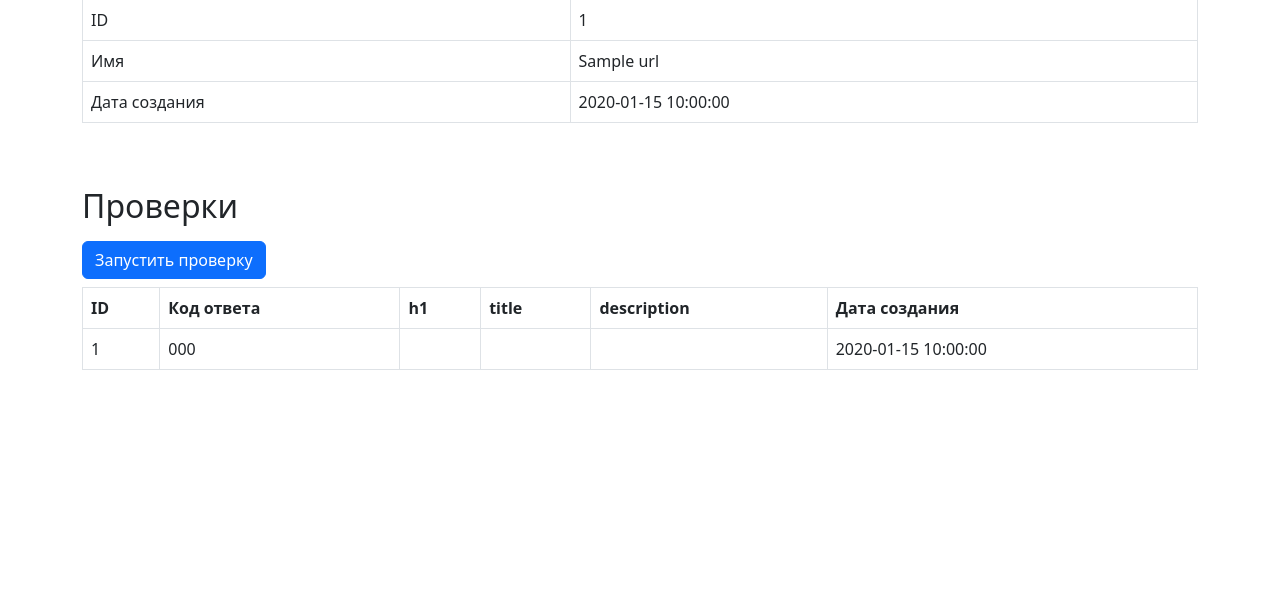
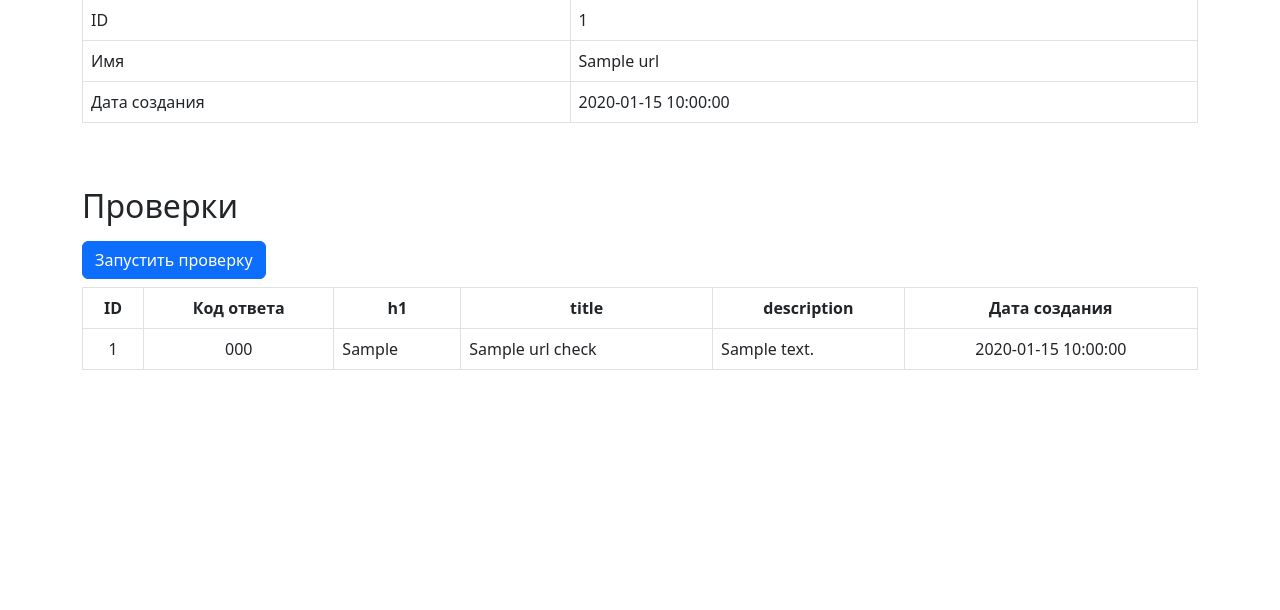
Before and after one commit to PavelZ94/python-project-83, a Flask app: page /urls/1 in a window 1280 px wide. Shown: the part 129-739 px from the top of the page. Run offline with Flask 3, Linux system fonts and the light colour scheme; a database or web service that is not in the repository returns one stand-in record (values such as "Sample title"); some libraries are stand-ins or nearby versions.

Commit message:
finished 6-th step

```diff
--- a/page_analyzer/app.py
+++ b/page_analyzer/app.py
@@ -1,5 +1,8 @@
 import os
 from dotenv import load_dotenv
+import psycopg2
+import requests
+from bs4 import BeautifulSoup
 from flask import (Flask,
                    render_template,
                    request,
@@ -8,8 +11,6 @@ from flask import (Flask,
                    redirect,
                    url_for)
 from .validate import validate, normalize
-import psycopg2
-import requests
 from requests.exceptions import RequestException
 from .database import (get_all_urls,
                        add_url_by_name,
@@ -97,14 +98,19 @@ def check_post(id):
     url = get_url_by_id(DATABASE_URL, id)
     try:
         response = requests.get(url.name)
-        if response.status_code == 200:
-            check_id = add_check(DATABASE_URL, id)
-            flash('Страница успешно проверена', 'success')
-        else:
-            flash('Произошла ошибка при проверке', 'error')
+        response.raise_for_status()
+        flash('Страница успешно проверена', 'success')
+
     except RequestException:
         flash('Произошла ошибка при проверке', 'error')
 
+    status_code = response.status_code
+    soup = BeautifulSoup(response.text, 'html.parser')
+    title = soup.title.text if soup.title else ''
+    h1 = soup.h1.text if soup.h1 else ''
+    description = soup.find('meta', {'name': 'description'})
+    description_content = description['content'] if description else ''
+    check_id = add_check(DATABASE_URL, id, status_code, title, h1, description_content)
     return redirect(url_for('show_url', id=id))
 
 
--- a/page_analyzer/database.py
+++ b/page_analyzer/database.py
@@ -45,12 +45,13 @@ def get_url_by_id(database, id_):
         return url
 
 
-def add_check(database, id_):
+def add_check(database, id_, status_code, title, h1, description):
     conn = psycopg2.connect(database)
     with conn.cursor(cursor_factory=NamedTupleCursor) as curs:
         curs.execute(
-            '''INSERT INTO url_checks (url_id, created_at, status_code) VALUES (%s, %s, 200) RETURNING id;''',
-            (id_, datetime.now().date()))
+            '''INSERT INTO url_checks (url_id, created_at, status_code, title, h1, description)
+            VALUES (%s, %s, %s, %s, %s, %s) RETURNING id;''',
+            (id_, datetime.now().date(), status_code, title, h1, description))
         check = curs.fetchone()
         id = check.id
     conn.commit()
--- a/page_analyzer/templates/show.html
+++ b/page_analyzer/templates/show.html
@@ -33,23 +33,23 @@
     <table class="table table-bordered table-hover mt-2" data-test="checks">
         <thead>
         <tr>
-            <th>ID</th>
-            <th>Код ответа</th>
-            <th>h1</th>
-            <th>title</th>
-            <th>description</th>
-            <th>Дата создания</th>
+            <th style="text-align: center;">ID</th>
+            <th style="text-align: center;">Код ответа</th>
+            <th style="text-align: center;">h1</th>
+            <th style="text-align: center;">title</th>
+            <th style="text-align: center;">description</th>
+            <th style="text-align: center;">Дата создания</th>
         </tr>
         </thead>
         <tbody>
         {% for check in checks %}
         <tr>
-            <td>{{ check.id }}</td>
-            <td>{{ check.status_code }}</td>
-            <td></td>
-            <td></td>
-            <td></td>
-            <td>{{ check.created_at }}</td>
+            <td style="text-align: center;">{{ check.id }}</td>
+            <td style="text-align: center;">{{ check.status_code }}</td>
+            <td>{{ check.h1 }}</td>
+            <td>{{ check.title }}</td>
+            <td>{{ check.description }}</td>
+            <td style="text-align: center;">{{ check.created_at }}</td>
         </tr>
         {% endfor %}
         </tbody>
--- a/pyproject.toml
+++ b/pyproject.toml
@@ -14,6 +14,9 @@ python-dotenv = "^1.0.1"
 psycopg2-binary = "^2.9.9"
 validators = "^0.28.0"
 requests = "^2.31.0"
+bs4 = "^0.0.2"
+beautifulsoup4 = "^4.12.3"
+lxml = "^5.2.1"
 
 
 [tool.poetry.group.dev.dependencies]
```
Also changed, not shown: page_analyzer/templates/urls.html (+6 -6 lines), 1 other file.
